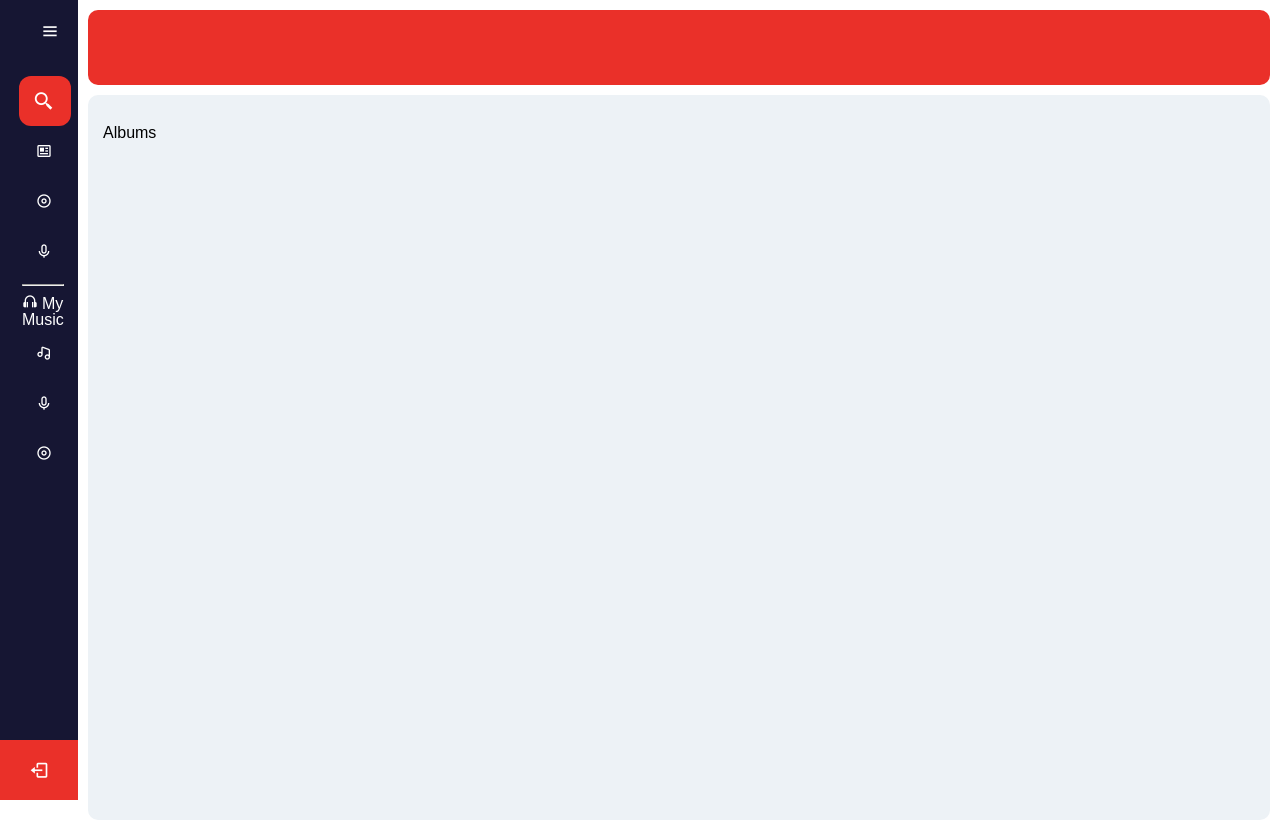
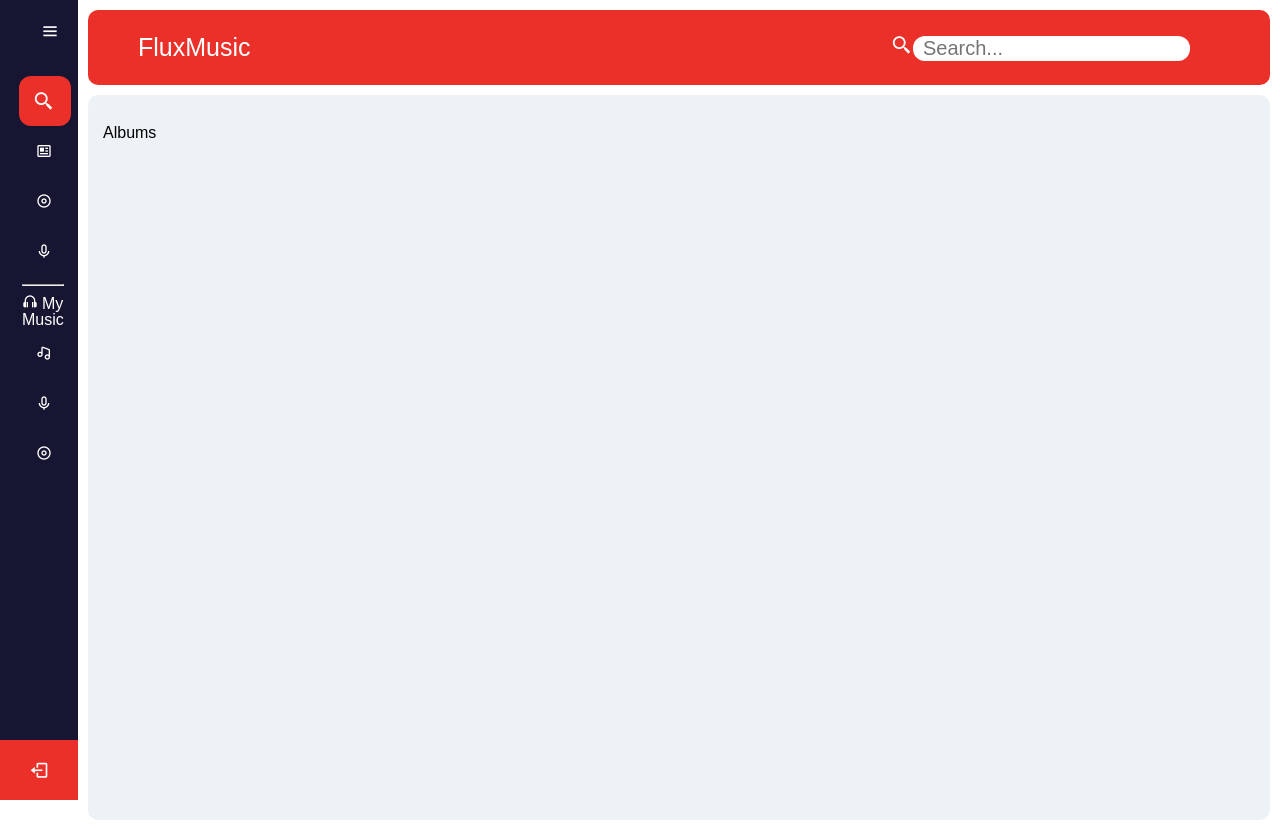
Before and after one commit to Iagohcc/teste_front_end_goFlux, a React (Create React App) app in the folder aplicacao/: page /albums in a window 1280 px wide. Built offline with nearby package versions, Linux system fonts and the light colour scheme.

Commit message:
feat: update header

```diff
--- /dev/null
+++ b/aplicacao/src/assets/styles/components/_header.scss
@@ -0,0 +1,28 @@
+.header-painel {
+  display: flex;
+  align-items: center;
+  height: 100%;
+  width: 100%;
+  justify-content: space-between;
+}
+
+.header-painel .Logo-header {
+  padding: 5px 5px 5px 50px;
+  color: #fff;
+  font-size: 25px;
+}
+
+.header-painel .search-header {
+  color: #fff;
+  font-size: 22px;
+  padding: 5px 80px 5px 5px;
+}
+
+.header-painel input {
+  border-radius: 12px;
+  outline: none;
+  border: none;
+  background: #fff;
+  padding-left: 10px;
+  font-size: 20px;
+}
--- a/aplicacao/src/assets/styles/main.scss
+++ b/aplicacao/src/assets/styles/main.scss
@@ -12,7 +12,7 @@
 @import './modules/container';
 
 //Componentes
-@import './components/album';
+@import './components/header';
 @import './components/sidebar';
 
 
--- a/aplicacao/src/components/Layout/index.js
+++ b/aplicacao/src/components/Layout/index.js
@@ -2,7 +2,7 @@ import React from "react";
 import { Link } from "react-router-dom";
 import 'boxicons';
 import photoProfile from "../../assets/img/Iago.PNG";
-import logo from "../../assets/img/favicon-32x32.png"
+import SideLogo from "../../assets/img/favicon-32x32.png"
 
 class Layout extends React.Component {
   //função
@@ -22,7 +22,7 @@ class Layout extends React.Component {
         <div className="sidebar">
           <div className="logo_content">
             <div className="logo">
-              <img src={logo} alt="" />
+              <img src={SideLogo} alt="" />
               <div className="logo_name">fluxMusic</div>
             </div>
             <i class='bx bx-menu' id="btn" onClick={this.abreSide}></i>
@@ -88,6 +88,15 @@ class Layout extends React.Component {
         </div>
         <div className="main-painel">
           <div className="header-content">
+            <div className="header-painel">
+              <div className="Logo-header">
+                <h1 className="logo_name">FluxMusic</h1>
+              </div>
+              <div className="search-header">
+                <i class='bx bx-search-alt-2'></i>
+                <input type="text" placeholder="Search..."></input>
+              </div>
+            </div>
           </div>
           <div className="main-content">
             {this.props.children}
```
Also changed, not shown: 1 other file (tests, documents, lock files or other folders).
